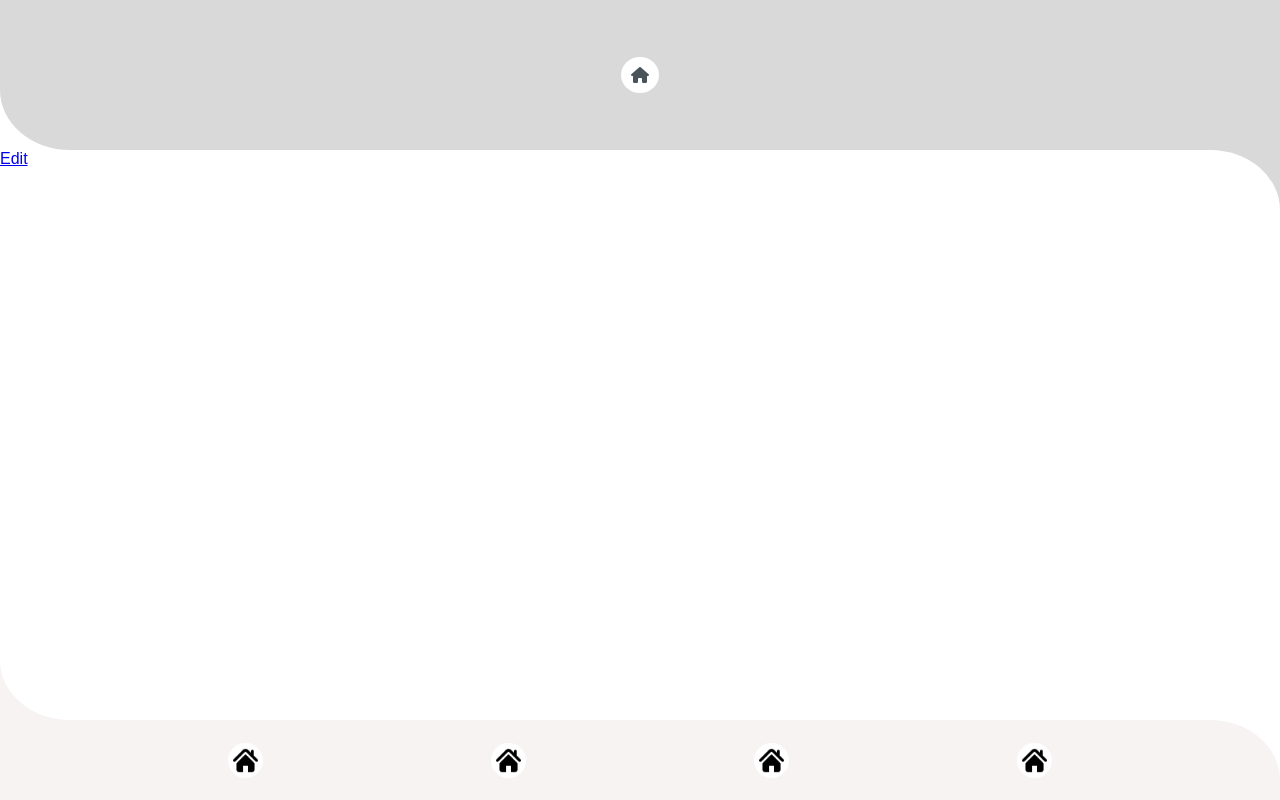
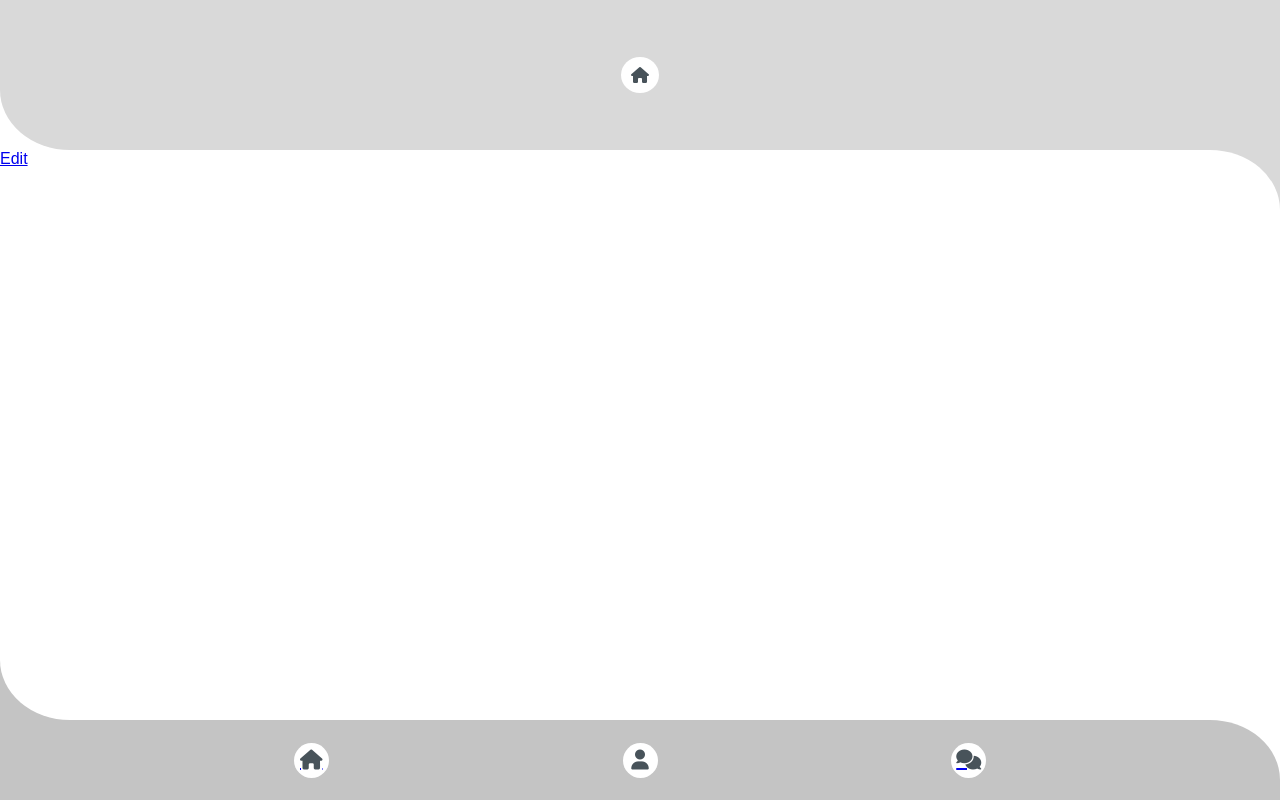
Before and after one commit to MilkyRaven/habitus_fe, a React (Create React App) app: page /profile in a window 1280 px wide. Built offline with nearby package versions, Linux system fonts and the light colour scheme; a web font is replaced by a local one.

Commit message:
reorganization navbar

```diff
--- a/src/App.css
+++ b/src/App.css
@@ -51,7 +51,7 @@
 /* CURVED COLOR CSS Classes: */
 
 .b-left-grey:before {
-    box-shadow: -50px 50px 0 0 #f8f3f3;
+    box-shadow: -50px 50px 0 0 #c4c4c4;
 }
 .t-right-grey:before {
     box-shadow: 50px -50px 0 0 #d9d9d9; ;
--- a/src/components/navigation/NavMenue.css
+++ b/src/components/navigation/NavMenue.css
@@ -5,13 +5,17 @@
     height: 80px;
     position: fixed;
     bottom: 0;
-    background-color: #f8f3f3;
+    background-color: #c4c4c4;
     width: 100%;
     border-top-right-radius: 70px 60px;
-    z-index: 2;
+    z-index: 3;
 }
 
-.menue-icon-container {
+.icon-button {
+    all:unset;
+}
+
+.menue-icon-container, .icon-button {
     background-color: white;
     border-radius: 50%;
     width: 25px;
@@ -20,12 +24,9 @@
     display: flex;
     justify-content: center;
     align-items: center;
-    overflow: hidden
-
 }
 
 .menue-icon {
-    min-height:100%;
-    min-width: 100%;
-    object-fit: cover;
+    font-size: 20px;
+    color: #48535a;
 }
--- a/src/components/navigation/NavMenue.js
+++ b/src/components/navigation/NavMenue.js
@@ -1,7 +1,6 @@
 import './NavMenue.css'
 import React, { useContext } from 'react';
 import { NavLink } from 'react-router-dom'
-import homePlacholder from '../../assets/icons/home-placeholder.png'
 import { AuthContext } from '../../context/AuthContext';
 
 export default function NavMenue() {
@@ -12,11 +11,12 @@ export default function NavMenue() {
 
    return (
       <nav id="nav-menue">
-        <NavLink to="/feed" className="menue-icon-container"><img className="menue-icon" src={homePlacholder} alt="feed"/></NavLink>
-        <NavLink to="/profile" className="menue-icon-container"><img className="menue-icon" src={homePlacholder} alt="profile"/></NavLink>
-        <NavLink className="menue-icon-container"><img className="menue-icon" src={homePlacholder} alt="meetings"/></NavLink>
-        <NavLink className="menue-icon-container"><img className="menue-icon" src={homePlacholder} alt="chats"/></NavLink>
-        {isLoggedIn && <button onClick={() => logOutUser()}>Log out</button>}
+        <NavLink to="/feed" className="menue-icon-container"><i className="fa-solid fa-house menue-icon"></i></NavLink>
+        <NavLink to="/profile" className="menue-icon-container"><i className="fa-solid fa-user menue-icon"></i></NavLink>
+        <NavLink className="menue-icon-container"><i class="fa-solid fa-comments menue-icon"></i></NavLink>
+        {isLoggedIn && <button className="icon-button" onClick={() => logOutUser()}>
+         <i className="fa-solid fa-right-from-bracket menue-icon"></i>
+        </button>}
          <div className="curved corner-b-left b-left-grey"></div>
       </nav>
    )
--- a/src/components/navigation/Navbar.js
+++ b/src/components/navigation/Navbar.js
@@ -6,7 +6,7 @@ export default function Navbar() {
    return (
       <nav id="navbar">
          <Link to="/">
-            <i class="fa-solid fa-house home-icon"></i>
+            <i className="fa-solid fa-house home-icon"></i>
          </Link>
 
          <div className="curved corner-t-right t-right-grey"></div>
--- a/src/pages/auth/Signup.js
+++ b/src/pages/auth/Signup.js
@@ -67,9 +67,9 @@ export default function Signup() {
          </form>
          <p className="text-centered">Already a Customer? Go to <Link className="link-blue" to="/login">LOG IN</Link></p>
          <ul className="icon-footer-container">
-            <li><i class="fa-brands fa-google footer-icon"></i></li>
-            <li><i class="fa-brands fa-facebook-f footer-icon"></i></li>
-            <li><i class="fa-brands fa-linkedin footer-icon"></i></li>
+            <li><i className="fa-brands fa-google footer-icon"></i></li>
+            <li><i className="fa-brands fa-facebook-f footer-icon"></i></li>
+            <li><i className="fa-brands fa-linkedin footer-icon"></i></li>
          </ul>
       </section>
       </div>
```
